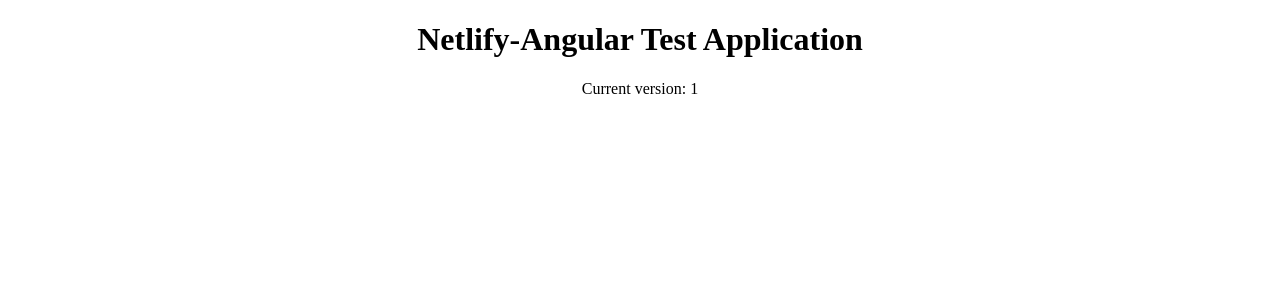
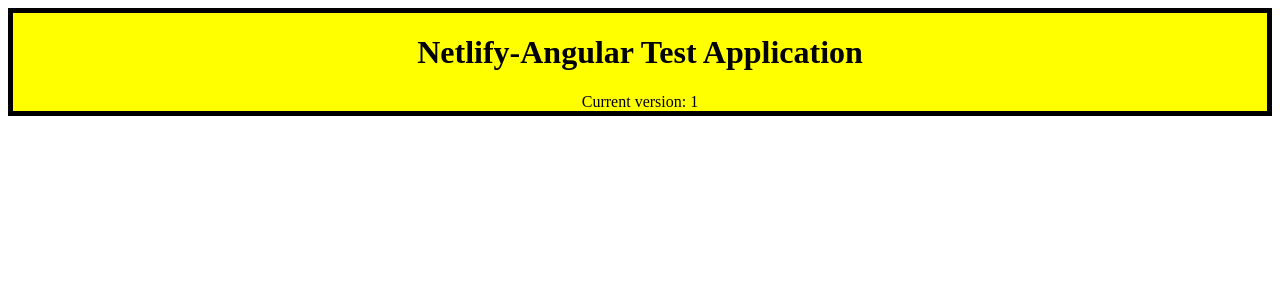
Before and after one commit to dspringuel-va/netlify-ng-app, an Angular app: page / in a window 1280 px wide. Shown: the top 300 px of the page. Built offline with nearby package versions, Linux system fonts and the light colour scheme.

Commit message:
Added a border

```diff
--- a/src/app/app.component.css
+++ b/src/app/app.component.css
@@ -1,3 +1,6 @@
 .app-title {
   text-align: center;
+  background-color: yellow;
+  border: 5px;
+  border-style: solid;
 }
```
